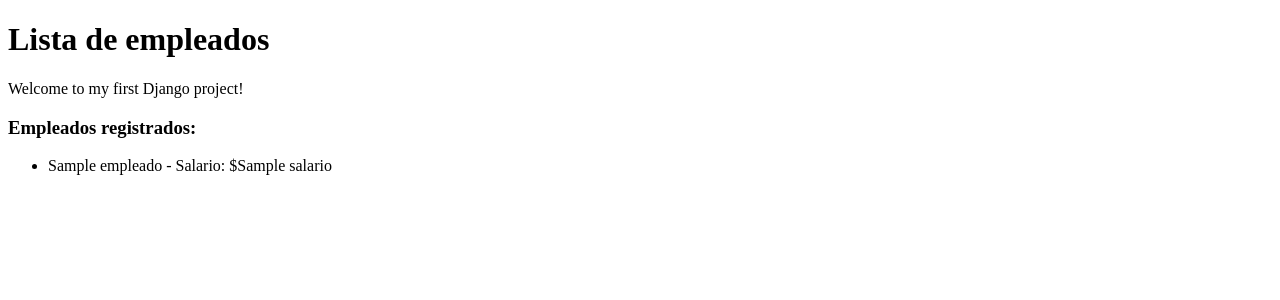
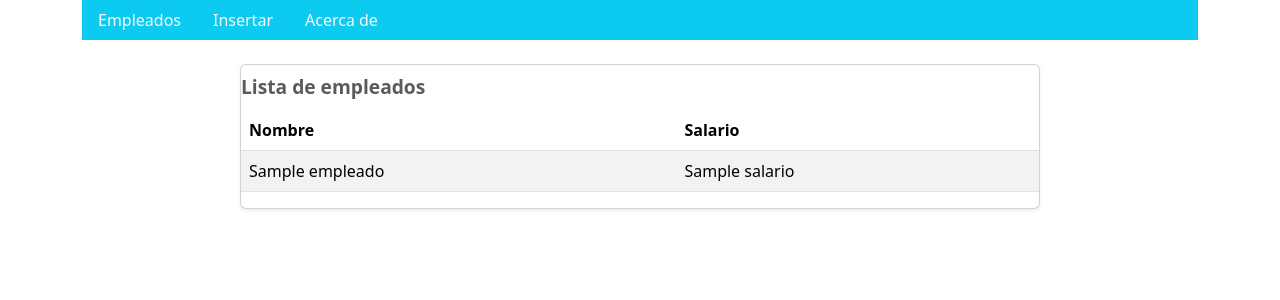
Before and after one commit to Gabriel1700/Tarea-Programada-1-BD, a Django app: template tp1_app/templates/empleados.html in a window 1280 px wide. Shown: the top 300 px of the page. Run offline with Django 5.2, Linux system fonts and the light colour scheme; the template is opened without the code that fills it: most values are stand-ins (such as "Sample title", 1, 10 or a date in 2020); some libraries are stand-ins or nearby versions.

Commit message:
Creada la página de la lista de los empleados, que muesta los datos de la bdd

```diff
--- a/tp1_app/templates/empleados.html
+++ b/tp1_app/templates/empleados.html
@@ -1,23 +1,60 @@
 <!DOCTYPE html>
 <html>
 <head>
-    <meta charset="UTF-8">
-    <title>Lista de Empleados</title>
+  <title>{% block title %}{% endblock %}</title>
+  {% load django_bootstrap5  %}
+  {% bootstrap_css %}
+  {% bootstrap_javascript %}
 </head>
 <body>
 
-    <h1>Lista de empleados</h1>
-    <p>Welcome to my first Django project!</p>
+<div class="container">
+  <ul class="nav bg-info">
+    <li class="nav-item">
+      <a class="nav-link link-light" href="/">Empleados</a>
+    </li>
+    <li class="nav-item">
+      <a class="nav-link link-light" href="/members">Insertar</a>
+    </li>
+    <li class="nav-item">
+      <a class="nav-link link-light" href="/members">Acerca de</a>
+    </li>
+  </ul>
+  {% block content %}
+  {% endblock %}
+</div>
 
-    <h3>Empleados registrados:</h3>
-    <ul>
-        {% for empleado in empleados %}
-            <!-- Usamos .nombre en minúscula como el atributo de la clase Python -->
-            <li>{{ empleado.nombre }} - Salario: ${{ empleado.salario }}</li>
-        {% empty %}
-            <li>No hay ningún empleado registrado en la base de datos todavía.</li>
-        {% endfor %}
-    </ul>
+
+<!-- esta es la tabla de los empleados -->
+<div class="card shadow-sm mx-auto my-4" style="max-width: 800px;">
+
+    {% block table %}
+    <table class="table table-striped table-hover">
+        <caption style="caption-side: top; font-weight: bold; font-size: larger;">Lista de empleados</caption>
+        <thead>
+            <tr>
+                <th>Nombre</th>
+                <th>Salario</th>
+            </tr>
+        </thead>
+        <tbody>
+            {%for empleado in empleados %}
+            <tr>
+                <td>{{empleado.nombre}}</td>
+                <td>{{empleado.salario}}</td>
+            </tr>
+            {% empty %}
+            <tr>
+                <td colspan="4">No hay empleados registrados</td>
+            </tr>
+            {% endfor %}
+        </tbody>
+
+
+  </table>
+  {% endblock %}
+
+</div>
+
 
 </body>
-</html>
--- a/tp1_proyecto/settings.py
+++ b/tp1_proyecto/settings.py
@@ -39,7 +39,7 @@ INSTALLED_APPS = [
     'django.contrib.messages',
     'django.contrib.staticfiles',
     'tp1_app',
-    'bootstrap5',
+    'django_bootstrap5'
 ]
 
 MIDDLEWARE = [
```
Also changed, not shown: tp1_app/views.py (+6 -5 lines), 1 other file.
